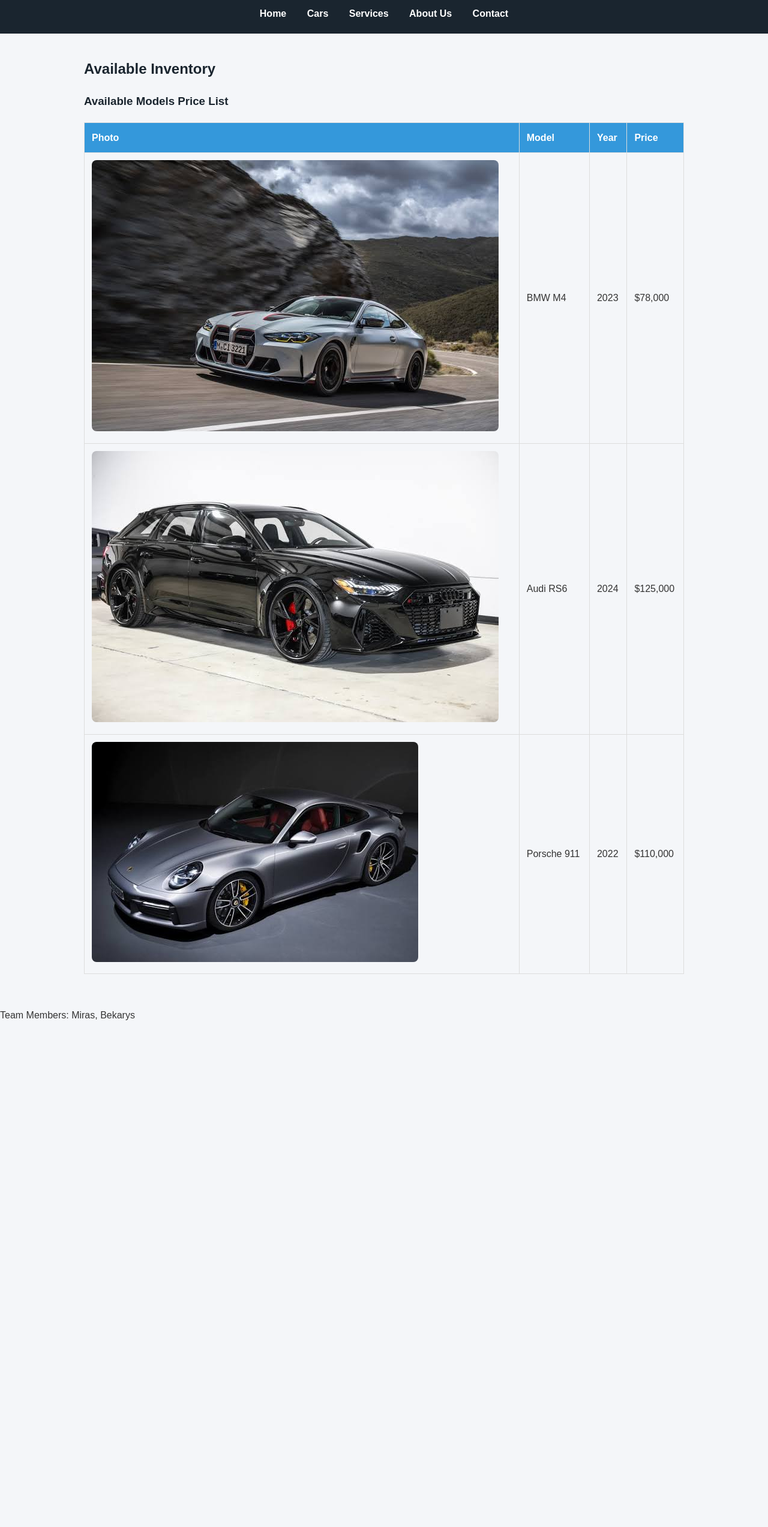
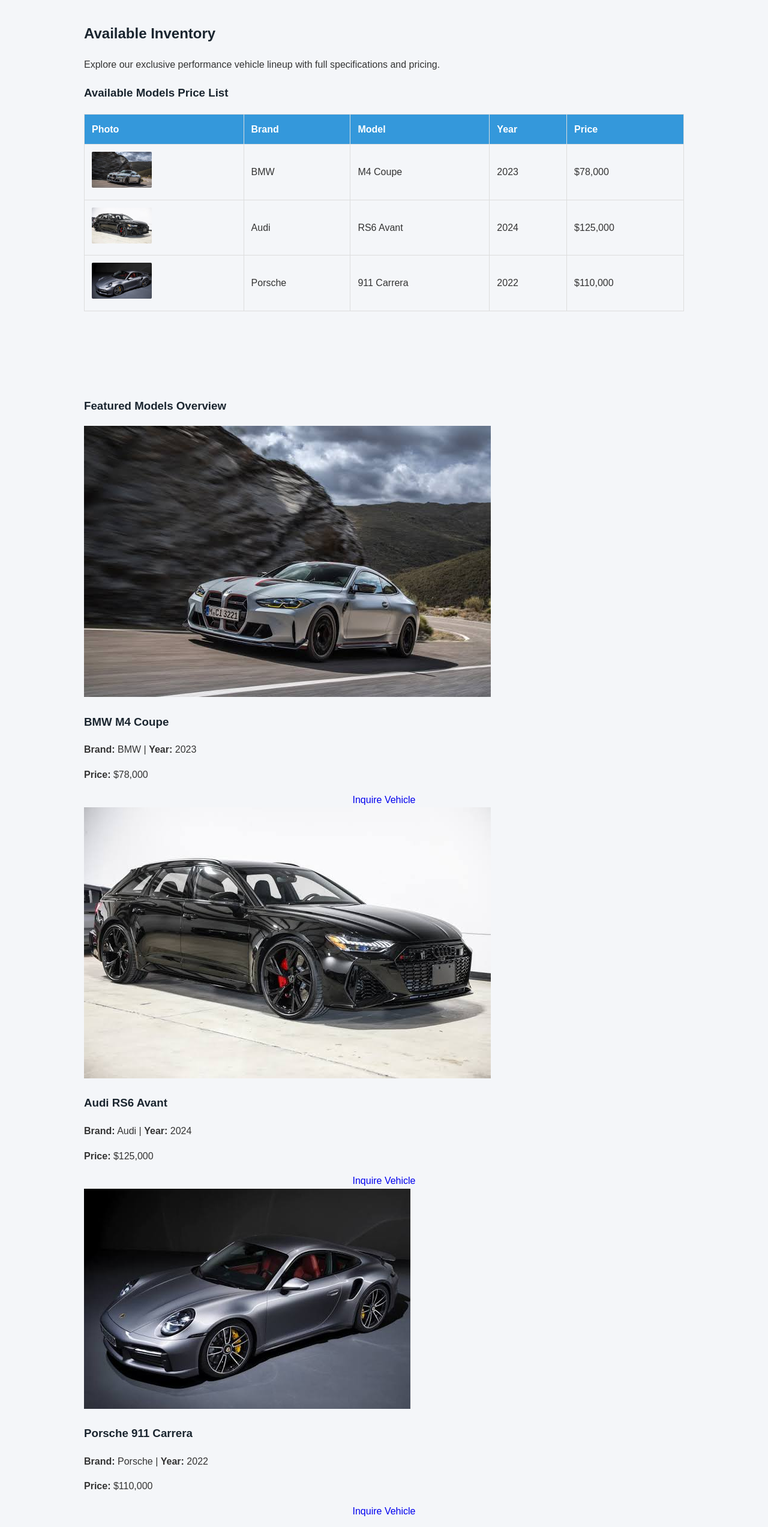
Before and after one commit to Mirasik1/WEB1, a plain HTML site: page cars.html in a window 1280 px wide. Shown: the part 104-2650 px from the top of the page at 60% size. Before the commit the page ends 1826 px from the top, so only its background shows below. Drawn offline with Linux system fonts and the light colour scheme.

Commit message:
modified cars and contact

```diff
--- a/cars.html
+++ b/cars.html
@@ -1,60 +1,114 @@
 <!DOCTYPE html>
 <html lang="en">
 <head>
+  <!-- Step 1: Boilerplate & Metadata -->
   <meta charset="UTF-8">
   <meta name="viewport" content="width=device-width, initial-scale=1.0">
-    <title>AutoDrive - Cars</title>
+  <title>Polestar Concept - Cars Inventory</title>
+  <!-- Step 7: External Style Linking -->
   <link rel="stylesheet" href="css/style.css">
 </head>
 <body>
 
-    <header id="main-header">
-        <h1>AutoDrive Dealership</h1>
-        <nav class="nav-menu">
+  <!-- Step 3 & 10: Global Navigation -->
+  <header id="main-header" class="navbar">
+    <div class="brand-logo">POLESTAR</div>
+    <nav class="nav-links nav-menu">
       <a href="index.html">Home</a>
-            <a href="cars.html">Cars</a>
+      <a href="cars.html" class="active">Cars</a>
       <a href="services.html">Services</a>
       <a href="about.html">About Us</a>
       <a href="contact.html">Contact</a>
     </nav>
   </header>
 
-    <main>
+  <main class="container">
     <section>
       <h2>Available Inventory</h2>
+      <p>Explore our exclusive performance vehicle lineup with full specifications and pricing.</p>
 
       <h3>Available Models Price List</h3>
-            <table>
+
+      <!-- Step 4: Data Table with headers, rows, cells (4+ columns) -->
+      <table class="spec-table">
+        <thead>
           <tr>
             <th>Photo</th>
+            <th>Brand</th>
             <th>Model</th>
             <th>Year</th>
             <th>Price</th>
           </tr>
+        </thead>
+        <tbody>
           <tr>
-                    <td><img src="images/bmw-m4.jpg" alt="BMW M4" class="car-img"></td>
-                    <td>BMW M4</td>
+            <td>
+              <img src="images/bmw-m4.jpg" alt="BMW M4" class="car-img" style="width: 100px; height: 60px; object-fit: cover; border-radius: 2px;">
+            </td>
+            <td>BMW</td>
+            <td>M4 Coupe</td>
             <td>2023</td>
             <td>$78,000</td>
           </tr>
           <tr>
-                    <td><img src="images/audi-rs6.jpg" alt="Audi RS6" class="car-img"></td>
-                    <td>Audi RS6</td>
+            <td>
+              <img src="images/audi-rs6.jpg" alt="Audi RS6" class="car-img" style="width: 100px; height: 60px; object-fit: cover; border-radius: 2px;">
+            </td>
+            <td>Audi</td>
+            <td>RS6 Avant</td>
             <td>2024</td>
             <td>$125,000</td>
           </tr>
           <tr>
-                    <td><img src="images/porsche-911.jpg" alt="Porsche 911" class="car-img"></td>
-                    <td>Porsche 911</td>
+            <td>
+              <img src="images/porsche-911.jpg" alt="Porsche 911" class="car-img" style="width: 100px; height: 60px; object-fit: cover; border-radius: 2px;">
+            </td>
+            <td>Porsche</td>
+            <td>911 Carrera</td>
             <td>2022</td>
             <td>$110,000</td>
           </tr>
+        </tbody>
       </table>
+    </section>
+
+    <!-- Visual Cards Section in Polestar Style -->
+    <section style="margin-top: 4rem;">
+      <h3>Featured Models Overview</h3>
+      <div class="cards-grid">
+
+        <div class="card">
+          <img src="images/bmw-m4.jpg" alt="BMW M4" class="card-img">
+          <h3>BMW M4 Coupe</h3>
+          <p><strong>Brand:</strong> BMW | <strong>Year:</strong> 2023</p>
+          <p><strong>Price:</strong> $78,000</p>
+          <a href="contact.html" class="btn-submit" style="text-align: center; text-decoration: none; display: block; margin-top: 1rem;">Inquire Vehicle</a>
+        </div>
+
+        <div class="card">
+          <img src="images/audi-rs6.jpg" alt="Audi RS6" class="card-img">
+          <h3>Audi RS6 Avant</h3>
+          <p><strong>Brand:</strong> Audi | <strong>Year:</strong> 2024</p>
+          <p><strong>Price:</strong> $125,000</p>
+          <a href="contact.html" class="btn-submit" style="text-align: center; text-decoration: none; display: block; margin-top: 1rem;">Inquire Vehicle</a>
+        </div>
+
+        <div class="card">
+          <img src="images/porsche-911.jpg" alt="Porsche 911" class="card-img">
+          <h3>Porsche 911 Carrera</h3>
+          <p><strong>Brand:</strong> Porsche | <strong>Year:</strong> 2022</p>
+          <p><strong>Price:</strong> $110,000</p>
+          <a href="contact.html" class="btn-submit" style="text-align: center; text-decoration: none; display: block; margin-top: 1rem;">Inquire Vehicle</a>
+        </div>
+
+      </div>
     </section>
   </main>
 
+  <!-- Step 3: Mandatory Footer -->
   <footer>
     <p>Team Members: Miras, Bekarys</p>
+    <p>&copy; 2026 WEB1 Team Project. All rights reserved.</p>
   </footer>
 
 </body>
```
Also changed, not shown: contact.html (+34 -20 lines). Lines whose indentation alone changed are shown as unchanged.
